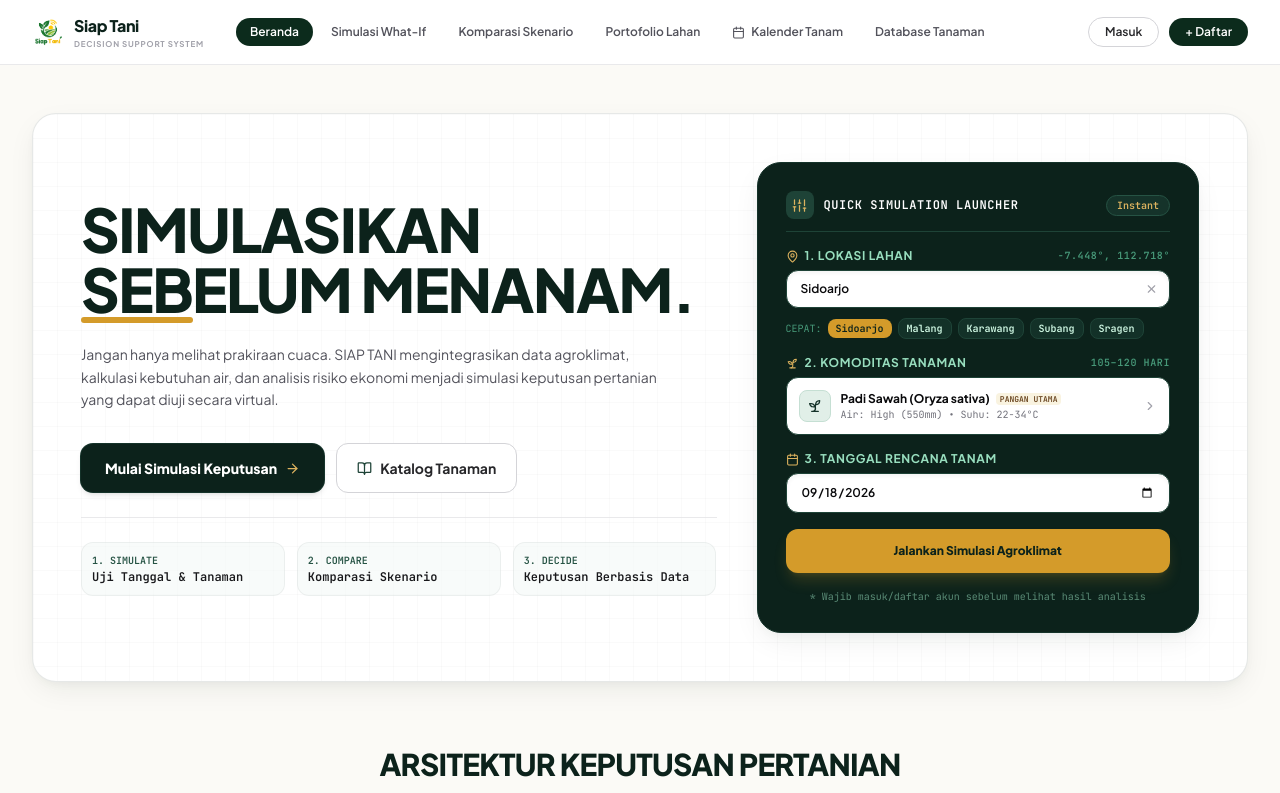
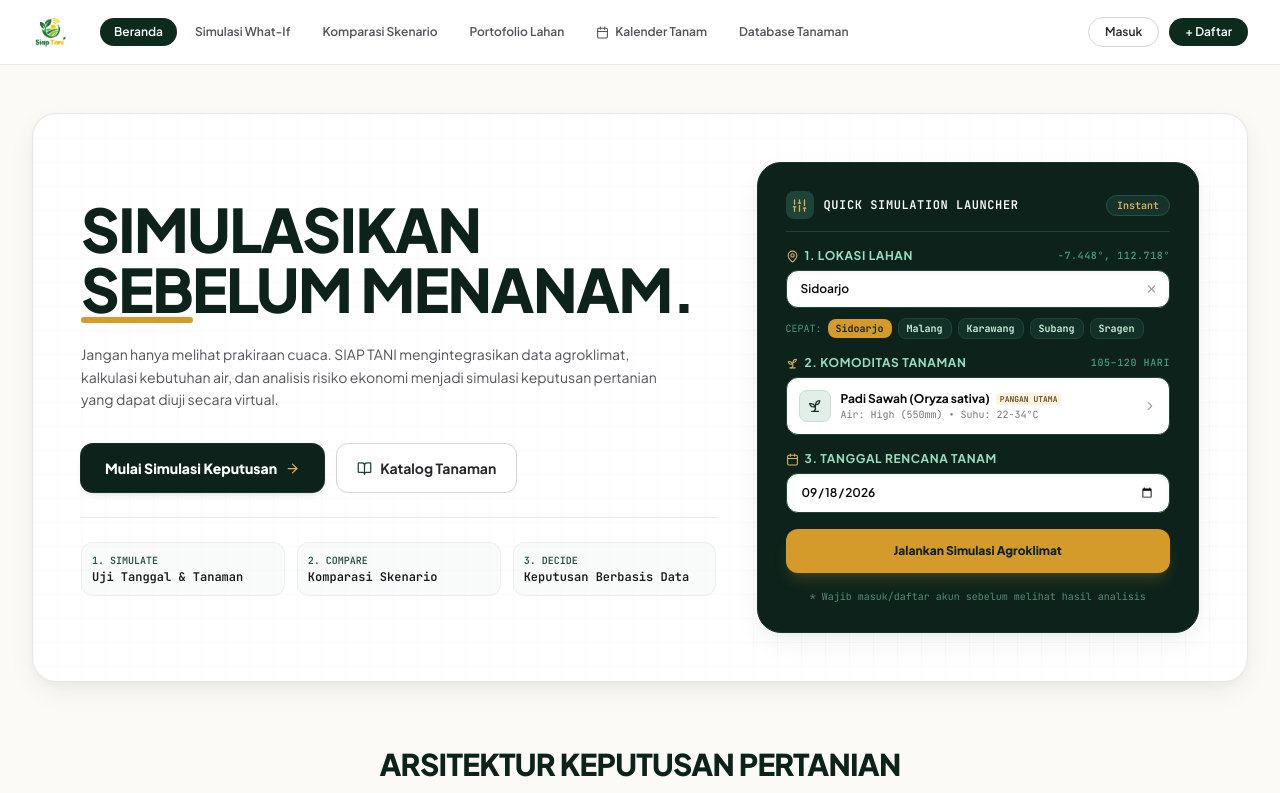
Before and after one commit to JoshNells13/UB-Holodev, a Nuxt app: page / in a window 1280 px wide. Shown: the top 793 px of the page. Built offline with nearby package versions, Linux system fonts and the light colour scheme.

Commit message:
refactor: simplify navbar logo and brand display by removing text details

```diff
--- a/components/layout/AppNavbar.vue
+++ b/components/layout/AppNavbar.vue
@@ -3,12 +3,8 @@
     <div class="mx-auto flex h-16 max-w-7xl items-center justify-between px-4 sm:px-6 lg:px-8">
       <!-- Logo & Brand -->
       <div class="flex items-center gap-6 xl:gap-8">
-        <NuxtLink to="/" class="flex items-center gap-2.5 font-bold tracking-tight text-forest-950 transition hover:opacity-85">
-          <img src="/icon_logo.png" alt="Siap Tani" class="h-8 w-8 object-contain shrink-0" />
-          <div class="flex flex-col">
-            <span class="text-sm sm:text-base font-extrabold tracking-tight text-forest-950 leading-tight">Siap Tani</span>
-            <span class="text-[8px] font-bold tracking-widest text-zinc-400 uppercase">DECISION SUPPORT SYSTEM</span>
-          </div>
+        <NuxtLink to="/" class="flex items-center transition hover:opacity-80 shrink-0" aria-label="Siap Tani Beranda">
+          <img src="/icon_logo.png" alt="Siap Tani" class="h-9 w-9 object-contain drop-shadow-2xs" />
         </NuxtLink>
 
         <!-- Desktop Navigation Links -->
```
